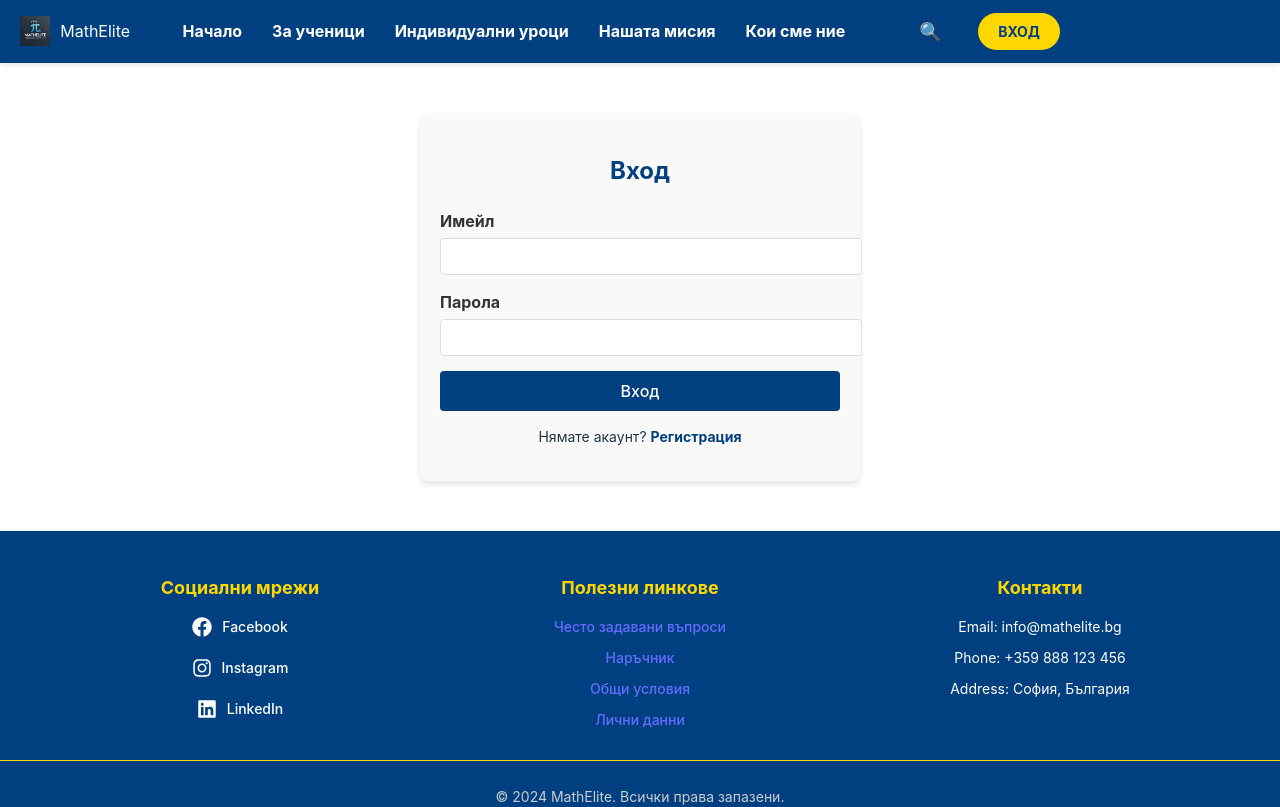
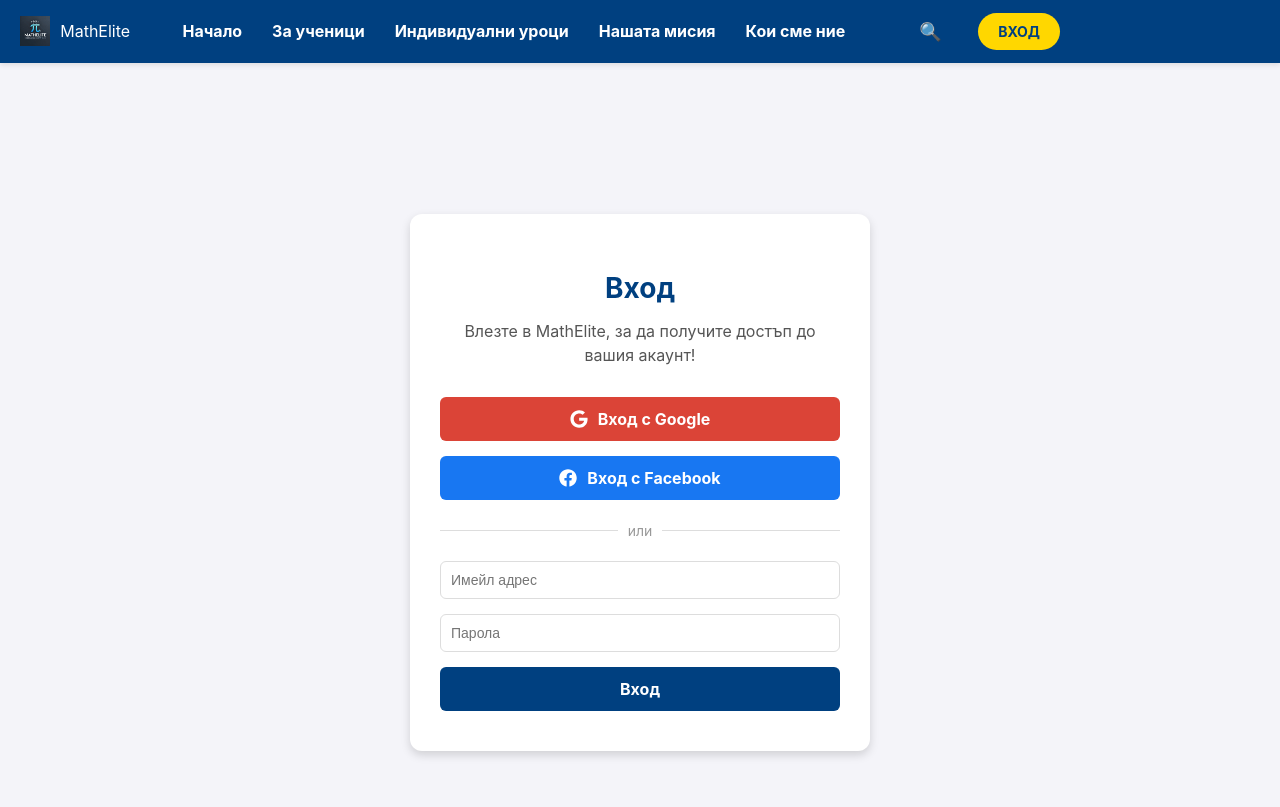
Before and after one commit to Dimitar32/Math-Elite, a React (Vite) app: page /login in a window 1280 px wide. Shown: the top 807 px of the page. Built offline with nearby package versions, Linux system fonts and the light colour scheme.

Commit message:
add module for registration and login

```diff
--- a/src/Authorization/Login/Login.css
+++ /dev/null
@@ -1,63 +0,0 @@
-.login-container {
-    max-width: 400px;
-    margin: 50px auto;
-    padding: 20px;
-    background-color: #f9f9f9;
-    border-radius: 8px;
-    box-shadow: 0 4px 6px rgba(0, 0, 0, 0.1);
-    text-align: center;
-}
-
-.login-container h2 {
-    color: #004080;
-    margin-bottom: 20px;
-}
-
-.form-group {
-    margin-bottom: 15px;
-    text-align: left;
-}
-
-.form-group label {
-    display: block;
-    color: #333;
-    font-weight: bold;
-    margin-bottom: 5px;
-}
-
-.form-group input {
-    width: 100%;
-    padding: 10px;
-    border: 1px solid #ddd;
-    border-radius: 4px;
-}
-
-.submit-button {
-    background-color: #004080;
-    color: white;
-    border: none;
-    padding: 10px 15px;
-    border-radius: 4px;
-    cursor: pointer;
-    font-size: 16px;
-    width: 100%;
-}
-
-.submit-button:hover {
-    background-color: #003366;
-}
-
-p {
-    margin-top: 15px;
-    font-size: 14px;
-}
-
-p a {
-    color: #004080;
-    text-decoration: none;
-    font-weight: bold;
-}
-
-p a:hover {
-    text-decoration: underline;
-}
--- a/src/Authorization/Login/Login.jsx
+++ b/src/Authorization/Login/Login.jsx
@@ -1,45 +1,68 @@
-import React, { useState } from "react";
-import "./Login.css";
+import React from "react";
+import styles from "./Login.module.css";
+import { FaGoogle, FaFacebook } from "react-icons/fa";
 
 const Login = () => {
-    const [email, setEmail] = useState("");
-    const [password, setPassword] = useState("");
+    const handleGoogleLogin = () => {
+        console.log("Google login clicked");
+    };
 
-    const handleSubmit = (e) => {
+    const handleFacebookLogin = () => {
+        console.log("Facebook login clicked");
+    };
+
+    const handleEmailLogin = (e) => {
         e.preventDefault();
-        // Add logic to send login data to the backend
-        console.log({ email, password });
+        console.log("Email login submitted");
     };
 
     return (
-        <div className="login-container">
-            <h2>Вход</h2>
-            <form onSubmit={handleSubmit}>
-                <div className="form-group">
-                    <label htmlFor="email">Имейл</label>
+        <div className={styles.loginContainer}>
+            <div className={styles.loginCard}>
+                <h1 className={styles.loginTitle}>Вход</h1>
+                <p className={styles.loginDescription}>
+                    Влезте в MathElite, за да получите достъп до вашия акаунт!
+                </p>
+
+                <div className={styles.socialLoginContainer}>
+                    <button
+                        className={`${styles.socialButton} ${styles.google}`}
+                        onClick={handleGoogleLogin}
+                    >
+                        <FaGoogle className={styles.socialIcon} /> Вход с Google
+                    </button>
+                    <button
+                        className={`${styles.socialButton} ${styles.facebook}`}
+                        onClick={handleFacebookLogin}
+                    >
+                        <FaFacebook className={styles.socialIcon} /> Вход с Facebook
+                    </button>
+                </div>
+
+                <div className={styles.divider}>
+                    <span>или</span>
+                </div>
+
+                <form className={styles.loginForm} onSubmit={handleEmailLogin}>
                     <input
                         type="email"
-                        id="email"
-                        value={email}
-                        onChange={(e) => setEmail(e.target.value)}
+                        name="email"
+                        placeholder="Имейл адрес"
+                        className={styles.formInput}
                         required
                     />
-                </div>
-                <div className="form-group">
-                    <label htmlFor="password">Парола</label>
                     <input
                         type="password"
-                        id="password"
-                        value={password}
-                        onChange={(e) => setPassword(e.target.value)}
+                        name="password"
+                        placeholder="Парола"
+                        className={styles.formInput}
                         required
                     />
-                </div>
-                <button type="submit" className="submit-button">Вход</button>
-            </form>
-            <p>
-                Нямате акаунт? <a href="/registration" className="register-link">Регистрация</a>
-            </p>
+                    <button type="submit" className={styles.ctaButton}>
+                        Вход
+                    </button>
+                </form>
+            </div>
         </div>
     );
 };
--- /dev/null
+++ b/src/Authorization/Login/Login.module.css
@@ -0,0 +1,132 @@
+/* Container */
+.loginContainer {
+    display: flex;
+    justify-content: center;
+    align-items: center;
+    min-height: 100vh;
+    background-color: #f4f4f9;
+    padding: 20px;
+}
+
+/* Card */
+.loginCard {
+    background-color: white;
+    border-radius: 12px;
+    padding: 40px 30px;
+    box-shadow: 0 4px 10px rgba(0, 0, 0, 0.15);
+    max-width: 400px;
+    width: 100%;
+    text-align: center;
+}
+
+/* Title and Description */
+.loginTitle {
+    font-size: 28px;
+    color: #004080;
+    margin-bottom: 10px;
+}
+
+.loginDescription {
+    font-size: 16px;
+    margin-bottom: 30px;
+    color: #555;
+}
+
+/* Social Buttons */
+.socialLoginContainer {
+    display: flex;
+    flex-direction: column;
+    gap: 15px;
+    margin-bottom: 20px;
+}
+
+.socialButton {
+    display: flex;
+    align-items: center;
+    justify-content: center;
+    gap: 10px;
+    font-size: 16px;
+    padding: 12px;
+    border: none;
+    border-radius: 6px;
+    cursor: pointer;
+    font-weight: bold;
+    transition: all 0.3s ease;
+}
+
+.google {
+    background-color: #db4437;
+    color: white;
+}
+
+.google:hover {
+    background-color: #c33c2f;
+}
+
+.facebook {
+    background-color: #1877f2;
+    color: white;
+}
+
+.facebook:hover {
+    background-color: #155cb0;
+}
+
+.socialIcon {
+    font-size: 18px;
+}
+
+/* Divider */
+.divider {
+    display: flex;
+    align-items: center;
+    gap: 10px;
+    margin: 20px 0;
+    font-size: 14px;
+    color: #999;
+}
+
+.divider::before,
+.divider::after {
+    content: "";
+    flex: 1;
+    height: 1px;
+    background: #ddd;
+}
+
+/* Form */
+.loginForm {
+    display: flex;
+    flex-direction: column;
+    gap: 15px;
+}
+
+.formInput {
+    padding: 10px;
+    border: 1px solid #ddd;
+    border-radius: 6px;
+    font-size: 14px;
+    transition: border-color 0.3s ease;
+}
+
+.formInput:focus {
+    outline: none;
+    border-color: #004080;
+    box-shadow: 0 0 5px rgba(0, 64, 128, 0.2);
+}
+
+.ctaButton {
+    background-color: #004080;
+    color: white;
+    border: none;
+    padding: 12px;
+    border-radius: 6px;
+    font-size: 16px;
+    font-weight: bold;
+    cursor: pointer;
+    transition: background-color 0.3s ease;
+}
+
+.ctaButton:hover {
+    background-color: #002d5a;
+}
--- a/src/Authorization/Registration/Registration.css
+++ /dev/null
@@ -1,48 +0,0 @@
-.registration-container {
-    max-width: 400px;
-    margin: 50px auto;
-    padding: 20px;
-    background-color: #f9f9f9;
-    border-radius: 8px;
-    box-shadow: 0 4px 6px rgba(0, 0, 0, 0.1);
-    text-align: center;
-}
-
-.registration-container h2 {
-    color: #004080;
-    margin-bottom: 20px;
-}
-
-.form-group {
-    margin-bottom: 15px;
-    text-align: left;
-}
-
-.form-group label {
-    display: block;
-    color: #333;
-    font-weight: bold;
-    margin-bottom: 5px;
-}
-
-.form-group input {
-    width: 100%;
-    padding: 10px;
-    border: 1px solid #ddd;
-    border-radius: 4px;
-}
-
-.submit-button {
-    background-color: #004080;
-    color: white;
-    border: none;
-    padding: 10px 15px;
-    border-radius: 4px;
-    cursor: pointer;
-    font-size: 16px;
-    width: 100%;
-}
-
-.submit-button:hover {
-    background-color: #003366;
-}
--- a/src/Authorization/Registration/Registration.jsx
+++ b/src/Authorization/Registration/Registration.jsx
@@ -1,53 +1,78 @@
-import React, { useState } from "react";
-import "./Registration.css";
+import React from "react";
+import styles from "./Registration.module.css";
+import { FaGoogle, FaFacebook } from "react-icons/fa";
 
 const Registration = () => {
-    const [email, setEmail] = useState("");
-    const [password, setPassword] = useState("");
-    const [confirmPassword, setConfirmPassword] = useState("");
+    const handleGoogleLogin = () => {
+        console.log("Google login clicked");
+    };
 
-    const handleSubmit = (e) => {
+    const handleFacebookLogin = () => {
+        console.log("Facebook login clicked");
+    };
+
+    const handleEmailRegistration = (e) => {
         e.preventDefault();
-        // Add logic to send registration data to the backend
-        console.log({ email, password, confirmPassword });
+        console.log("Email registration submitted");
     };
 
     return (
-        <div className="registration-container">
-            <h2>Регистрация</h2>
-            <form onSubmit={handleSubmit}>
-                <div className="form-group">
-                    <label htmlFor="email">Имейл</label>
+        <div className={styles.registrationContainer}>
+            <div className={styles.registrationCard}>
+                <h1 className={styles.registrationTitle}>Регистрация</h1>
+                <p className={styles.registrationDescription}>
+                    Регистрирайте се, за да получите достъп до MathElite!
+                </p>
+
+                <div className={styles.socialLoginContainer}>
+                    <button
+                        className={`${styles.socialButton} ${styles.google}`}
+                        onClick={handleGoogleLogin}
+                    >
+                        <FaGoogle className={styles.socialIcon} /> Регистрация с Google
+                    </button>
+                    <button
+                        className={`${styles.socialButton} ${styles.facebook}`}
+                        onClick={handleFacebookLogin}
+                    >
+                        <FaFacebook className={styles.socialIcon} /> Регистрация с Facebook
+                    </button>
+                </div>
+
+                <div className={styles.divider}>
+                    <span>или</span>
+                </div>
+
+                <form
+                    className={styles.registrationForm}
+                    onSubmit={handleEmailRegistration}
+                >
+                    <input
+                        type="text"
+                        name="name"
+                        placeholder="Име"
+                        className={styles.formInput}
+                        required
+                    />
                     <input
                         type="email"
-                        id="email"
-                        value={email}
-                        onChange={(e) => setEmail(e.target.value)}
+                        name="email"
+                        placeholder="Имейл адрес"
+                        className={styles.formInput}
                         required
                     />
-                </div>
-                <div className="form-group">
-                    <label htmlFor="password">Парола</label>
                     <input
                         type="password"
-                        id="password"
-                        value={password}
-                        onChange={(e) => setPassword(e.target.value)}
+                        name="password"
+                        placeholder="Парола"
+                        className={styles.formInput}
                         required
                     />
-                </div>
-                <div className="form-group">
-                    <label htmlFor="confirmPassword">Потвърди Парола</label>
-                    <input
-                        type="password"
-                        id="confirmPassword"
-                        value={confirmPassword}
-                        onChange={(e) => setConfirmPassword(e.target.value)}
-                        required
-                    />
-                </div>
-                <button type="submit" className="submit-button">Регистрация</button>
-            </form>
+                    <button type="submit" className={styles.ctaButton}>
+                        Регистрирайте се
+                    </button>
+                </form>
+            </div>
         </div>
     );
 };
--- /dev/null
+++ b/src/Authorization/Registration/Registration.module.css
@@ -0,0 +1,132 @@
+/* Container */
+.registrationContainer {
+    display: flex;
+    justify-content: center;
+    align-items: center;
+    min-height: 100vh;
+    background-color: #f4f4f9;
+    padding: 20px;
+}
+
+/* Card */
+.registrationCard {
+    background-color: white;
+    border-radius: 12px;
+    padding: 40px 30px;
+    box-shadow: 0 4px 10px rgba(0, 0, 0, 0.15);
+    max-width: 400px;
+    width: 100%;
+    text-align: center;
+}
+
+/* Title and Description */
+.registrationTitle {
+    font-size: 28px;
+    color: #004080;
+    margin-bottom: 10px;
+}
+
+.registrationDescription {
+    font-size: 16px;
+    margin-bottom: 30px;
+    color: #555;
+}
+
+/* Social Buttons */
+.socialLoginContainer {
+    display: flex;
+    flex-direction: column;
+    gap: 15px;
+    margin-bottom: 20px;
+}
+
+.socialButton {
+    display: flex;
+    align-items: center;
+    justify-content: center;
+    gap: 10px;
+    font-size: 16px;
+    padding: 12px;
+    border: none;
+    border-radius: 6px;
+    cursor: pointer;
+    font-weight: bold;
+    transition: all 0.3s ease;
+}
+
+.google {
+    background-color: #db4437;
+    color: white;
+}
+
+.google:hover {
+    background-color: #c33c2f;
+}
+
+.facebook {
+    background-color: #1877f2;
+    color: white;
+}
+
+.facebook:hover {
+    background-color: #155cb0;
+}
+
+.socialIcon {
+    font-size: 18px;
+}
+
+/* Divider */
+.divider {
+    display: flex;
+    align-items: center;
+    gap: 10px;
+    margin: 20px 0;
+    font-size: 14px;
+    color: #999;
+}
+
+.divider::before,
+.divider::after {
+    content: "";
+    flex: 1;
+    height: 1px;
+    background: #ddd;
+}
+
+/* Form */
+.registrationForm {
+    display: flex;
+    flex-direction: column;
+    gap: 15px;
+}
+
+.formInput {
+    padding: 10px;
+    border: 1px solid #ddd;
+    border-radius: 6px;
+    font-size: 14px;
+    transition: border-color 0.3s ease;
+}
+
+.formInput:focus {
+    outline: none;
+    border-color: #004080;
+    box-shadow: 0 0 5px rgba(0, 64, 128, 0.2);
+}
+
+.ctaButton {
+    background-color: #004080;
+    color: white;
+    border: none;
+    padding: 12px;
+    border-radius: 6px;
+    font-size: 16px;
+    font-weight: bold;
+    cursor: pointer;
+    transition: background-color 0.3s ease;
+}
+
+.ctaButton:hover {
+    background-color: #002d5a;
+}
--- a/src/index.css
+++ b/src/index.css
@@ -27,7 +27,7 @@ body {
   display: flex;
   place-items: center;
   min-width: 320px;
-  min-height: 100vh;
+  /* min-height: 100vh; */
 }
 
 h1 {
```
